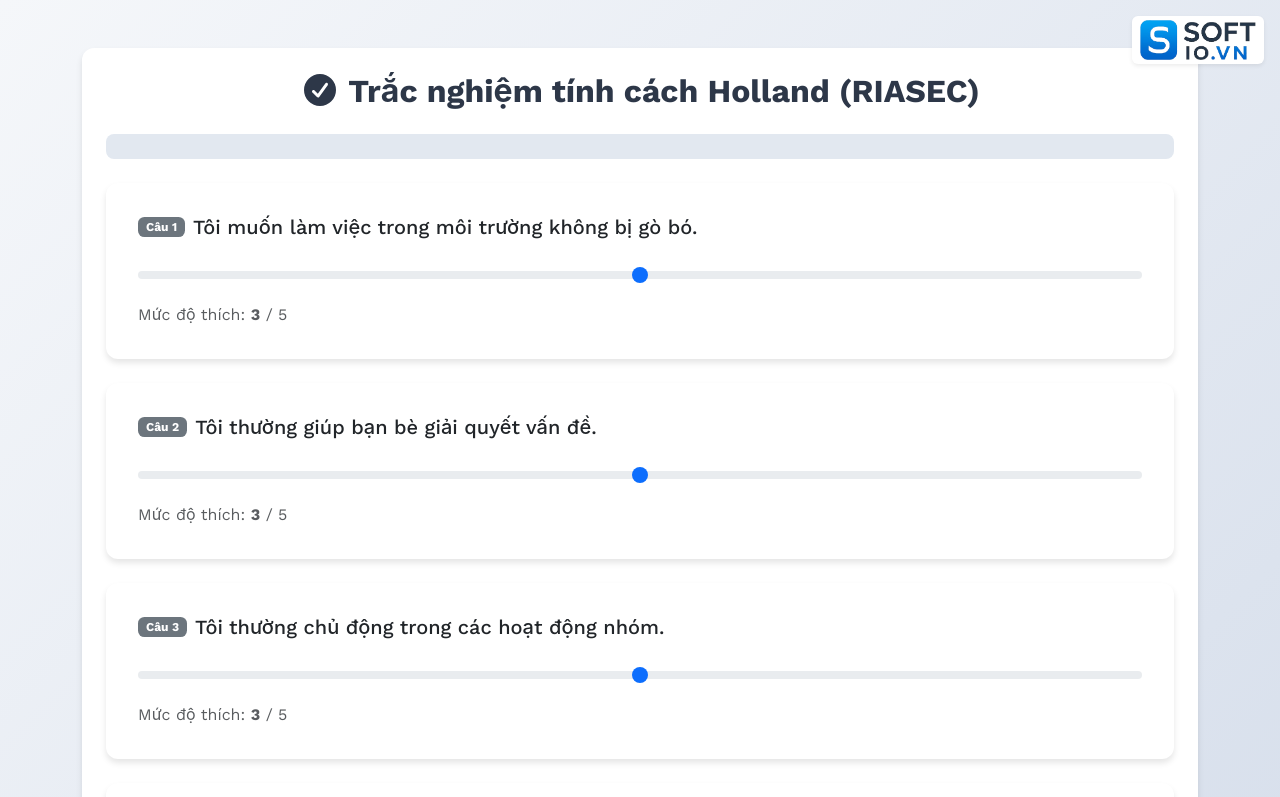
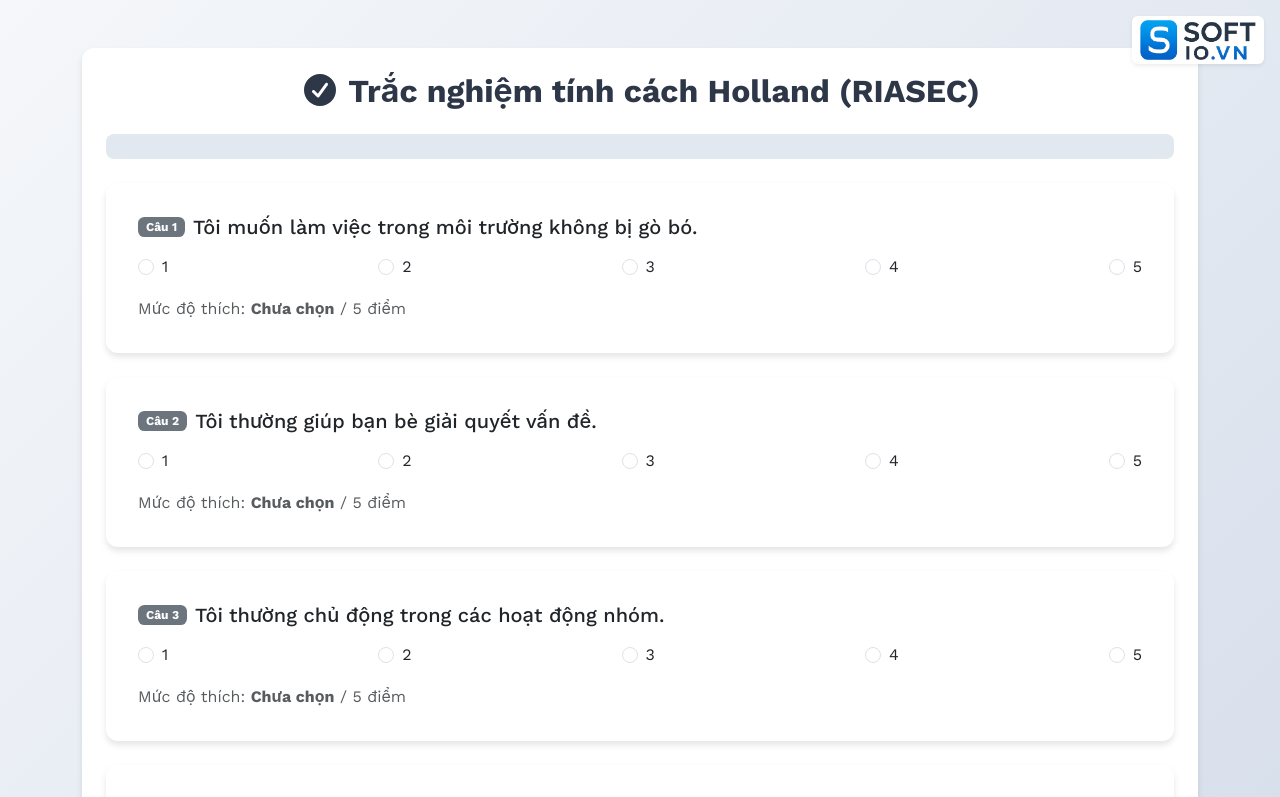
Before and after one commit to tungpham42/holland, a React (Create React App) app: page / in a window 1280 px wide. Shown: the top 797 px of the page. Built offline with nearby package versions, Linux system fonts and the light colour scheme.

Commit message:
radio button

```diff
--- a/src/App.tsx
+++ b/src/App.tsx
@@ -109,9 +109,9 @@ export default function App() {
               <QuestionCard
                 key={q.id}
                 question={q}
-                value={answers[q.id] || 3}
+                value={answers[q.id]}
                 onChange={(val) => handleChange(q.id, val)}
-                isAnswered={answers[q.id] !== null} // Pass isAnswered prop
+                isAnswered={answers[q.id] !== null}
               />
             ))}
             <Pagination
--- a/src/components/QuestionCard.tsx
+++ b/src/components/QuestionCard.tsx
@@ -5,9 +5,9 @@ import { Question } from "../data/questions";
 
 interface Props {
   question: Question;
-  value?: number;
+  value: number | null;
   onChange: (value: number) => void;
-  isAnswered: boolean; // New prop to indicate if the question is answered
+  isAnswered: boolean;
 }
 
 export default function QuestionCard({
@@ -51,15 +51,28 @@ export default function QuestionCard({
             />
           )}
         </Card.Title>
-        <Form.Range
-          min={1}
-          max={5}
-          value={value || 3}
-          onChange={(e) => onChange(Number(e.target.value))}
-          className="my-3"
-        />
+        <Form.Group className="my-3">
+          <div className="d-flex justify-content-between">
+            {[1, 2, 3, 4, 5].map((rating) => (
+              <Form.Check
+                key={rating}
+                type="radio"
+                name={`question-${question.displayOrder}`}
+                id={`rating-${question.displayOrder}-${rating}`}
+                label={rating}
+                value={rating}
+                checked={value === rating}
+                onChange={(e) => onChange(Number(e.target.value))}
+                className="text-center"
+                style={{
+                  cursor: "pointer",
+                }}
+              />
+            ))}
+          </div>
+        </Form.Group>
         <div className="text-muted">
-          Mức độ thích: <strong>{value || 3}</strong> / 5
+          Mức độ thích: <strong>{value ?? "Chưa chọn"}</strong> / 5 điểm
         </div>
       </Card.Body>
     </Card>
```
